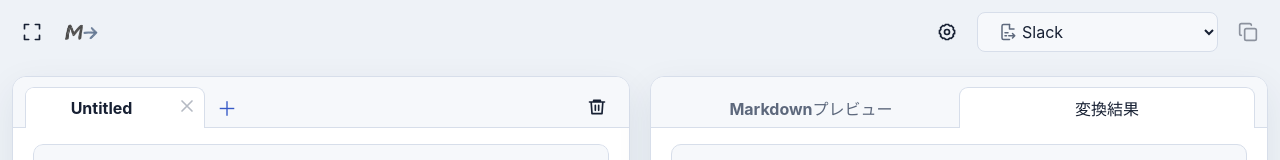
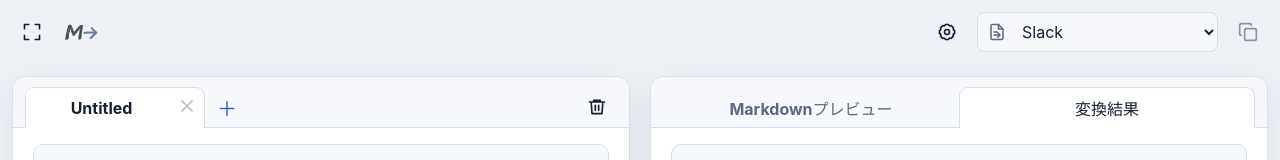
Before and after one commit to bKiyoh/md-converter, a Vue app: page / in a window 1280 px wide. Shown: the top 160 px of the page. Built offline with nearby package versions, Linux system fonts and the light colour scheme.

Commit message:
feat: 変換形式の選択肢順を変更する

```diff
--- a/src/components/common/AppIcon.vue
+++ b/src/components/common/AppIcon.vue
@@ -61,8 +61,8 @@ defineProps<{
       <path d="M9.1 9a3 3 0 1 1 5.8 1c0 2-3 2-3 4M12 18h.01" />
     </template>
     <template v-else-if="name === 'file-output'">
-      <path d="M14 2H6a2 2 0 0 0-2 2v16a2 2 0 0 0 2 2h8" />
-      <path d="M14 2v6h6M8 13h4M8 17h2M13 17h8M18 14l3 3-3 3" />
+      <path d="M14 2H6a2 2 0 0 0-2 2v16a2 2 0 0 0 2 2h12a2 2 0 0 0 2-2V8Z" />
+      <path d="M14 2v6h6M8 12h4M8 16h8M13 13l3 3-3 3" />
     </template>
     <template v-else-if="name === 'search'">
       <circle cx="11" cy="11" r="7" />
--- a/src/style.css
+++ b/src/style.css
@@ -1102,7 +1102,7 @@ h2 {
   position: absolute;
   z-index: 1;
   top: 50%;
-  left: 11px;
+  left: 0;
   display: grid;
   place-items: center;
   color: var(--muted);
--- a/src/types/conversion.ts
+++ b/src/types/conversion.ts
@@ -1,9 +1,9 @@
 import type { MarkdownDocument, SourceLocation } from './markdown'
 
 export const OUTPUT_FORMATS = [
+  'backlog-notation',
+  'backlog-markdown',
   'slack',
-  'backlog-markdown',
-  'backlog-notation',
   'plain-text',
 ] as const
 
```
Also changed, not shown: 4 other files (tests, documents, lock files or other folders).
